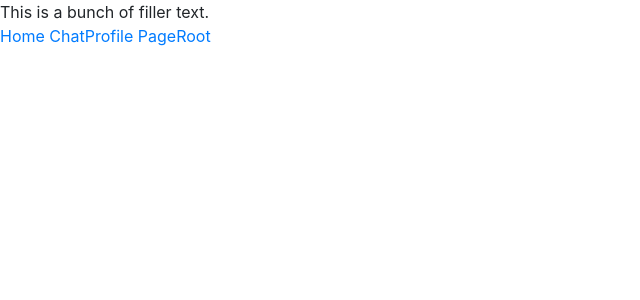
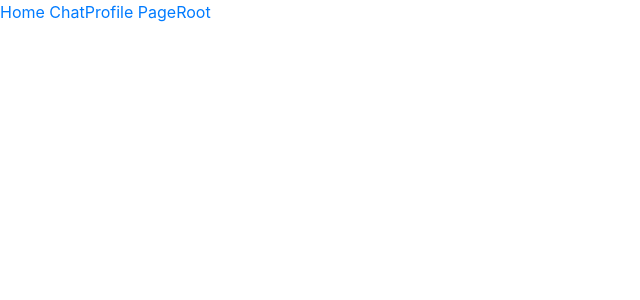
Before and after one commit to sam-leishman/chat-app, a React (Create React App) app: page / in a window 1280 px wide. Shown: the top 300 px of the page, without its empty margins (0-640 px from the left). Built offline with nearby package versions, Linux system fonts and the light colour scheme.

Commit message:
trying to merge

```diff
--- a/src/components/App.js
+++ b/src/components/App.js
@@ -1,4 +1,4 @@
-import '../App.css';
+import '../App.scss';
 import { Component } from 'react';
 import HomePage from "../pages/HomePage.js"
 import ProfilePage from "../pages/ProfilePage"
@@ -15,7 +15,6 @@ class App extends Component {
     return (
       <Router>
         <div>
-          This is a bunch of filler text.
           <div className="ui menu">
             <Link to="/HomePage">
               Home Chat
```
Also changed, not shown: src/App.scss (renamed from src/App.css), 1 other file (tests, documents, lock files or other folders).
